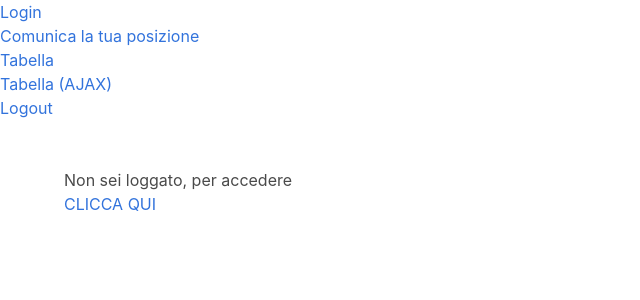
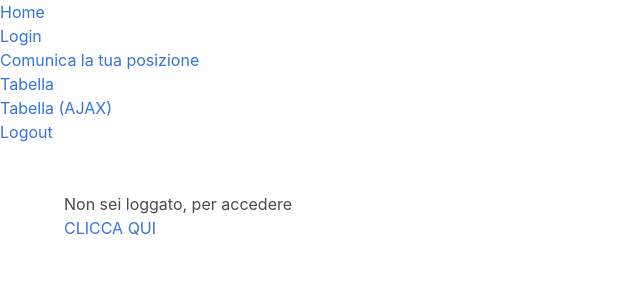
Before and after one commit to samuori/the_minimal_php_js_mysql_rest_website_in_5_hours, a PHP site: page /index.php in a window 1280 px wide. Shown: the top 300 px of the page, without its empty margins (0-640 px from the left). Run offline with PHP 8.4, Linux system fonts and the light colour scheme.

Commit message:
Aggiunto link alla Home page nella barra di navigazione

```diff
--- a/header.php
+++ b/header.php
@@ -30,6 +30,7 @@ function authenticated($u, $p) {
     <script src="assets/jquery-3.3.1.min.js"></script>
     <nav>
         <ul>
+            <li><a href="/index.php">Home</a></li>
             <li><a href="/login.php">Login</a></li>
             <li><a href="/client.php">Comunica la tua posizione</a></li>
             <li><a href="/dashboard.php">Tabella</a></li>
```
